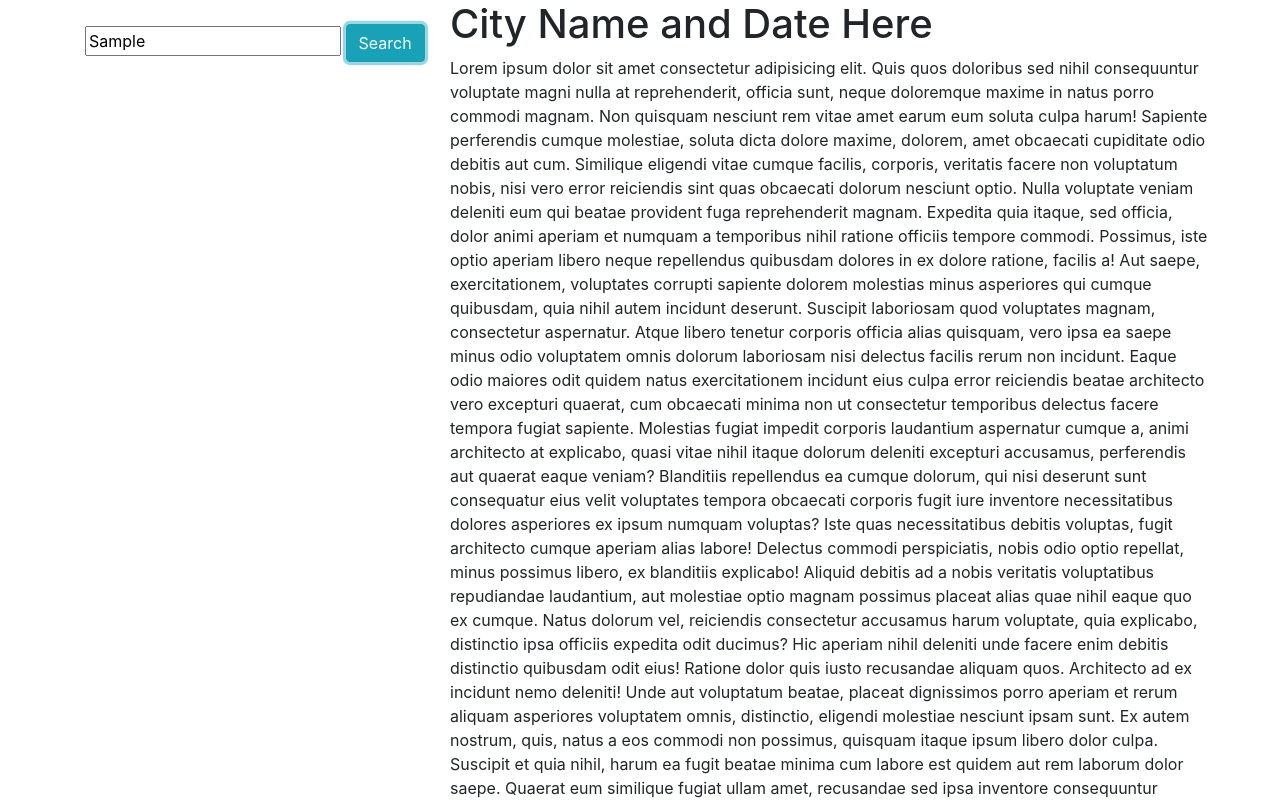
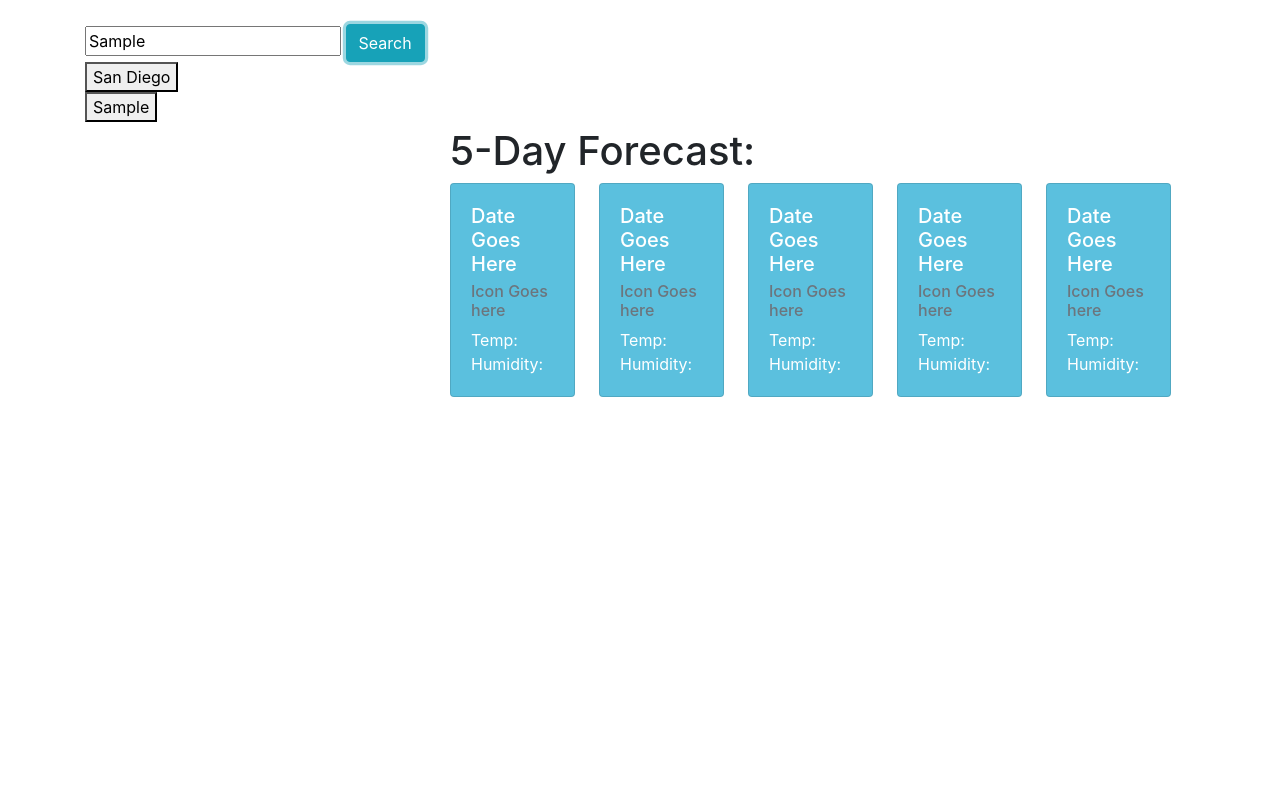
Before and after one commit to NathanNaylor/Open-Weather-App, a plain HTML site: page index.html in a window 1280 px wide. Both pictures are taken after typing "Sample" into the empty fields and a click on the button "Search". Shown: the top 800 px of the page. Drawn offline with nearby package versions, Linux system fonts and the light colour scheme; no server answers.

Commit message:
completed major parts of ajax request and search, working on history buttons

```diff
--- a/index.html
+++ b/index.html
@@ -16,8 +16,8 @@
         <div class="row">
             <div class="col-4">
                 <div class="wrapper mt-4">
-                    <input type="text">
-                    <button type="button" class="btn btn-info">Search</button>
+                    <input type="text" class="search-input" placeholder="City Name">
+                    <button type="button" class="btn btn-info search">Search</button>
                 </div>
                 <div class="append-city"></div>
 
@@ -26,41 +26,29 @@
             <div class="col-8">
 
                 <div class="row">
-                    <h1>City Name and Date Here</h1>
-                    <p>Lorem ipsum dolor sit amet consectetur adipisicing elit. Quis quos doloribus sed nihil
-                        consequuntur voluptate magni nulla at reprehenderit, officia sunt, neque doloremque maxime in
-                        natus porro commodi magnam. Non quisquam nesciunt rem vitae amet earum eum soluta culpa harum!
-                        Sapiente perferendis cumque molestiae, soluta dicta dolore maxime, dolorem, amet obcaecati
-                        cupiditate odio debitis aut cum. Similique eligendi vitae cumque facilis, corporis, veritatis
-                        facere non voluptatum nobis, nisi vero error reiciendis sint quas obcaecati dolorum nesciunt
-                        optio. Nulla voluptate veniam deleniti eum qui beatae provident fuga reprehenderit magnam.
-                        Expedita quia itaque, sed officia, dolor animi aperiam et numquam a temporibus nihil ratione
-                        officiis tempore commodi. Possimus, iste optio aperiam libero neque repellendus quibusdam
-                        dolores in ex dolore ratione, facilis a! Aut saepe, exercitationem, voluptates corrupti sapiente
-                        dolorem molestias minus asperiores qui cumque quibusdam, quia nihil autem incidunt deserunt.
-                        Suscipit laboriosam quod voluptates magnam, consectetur aspernatur. Atque libero tenetur
-                        corporis officia alias quisquam, vero ipsa ea saepe minus odio voluptatem omnis dolorum
-                        laboriosam nisi delectus facilis rerum non incidunt. Eaque odio maiores odit quidem natus
-                        exercitationem incidunt eius culpa error reiciendis beatae architecto vero excepturi quaerat,
-                        cum obcaecati minima non ut consectetur temporibus delectus facere tempora fugiat sapiente.
-                        Molestias fugiat impedit corporis laudantium aspernatur cumque a, animi architecto at explicabo,
-                        quasi vitae nihil itaque dolorum deleniti excepturi accusamus, perferendis aut quaerat eaque
-                        veniam? Blanditiis repellendus ea cumque dolorum, qui nisi deserunt sunt consequatur eius velit
-                        voluptates tempora obcaecati corporis fugit iure inventore necessitatibus dolores asperiores ex
-                        ipsum numquam voluptas? Iste quas necessitatibus debitis voluptas, fugit architecto cumque
-                        aperiam alias labore! Delectus commodi perspiciatis, nobis odio optio repellat, minus possimus
-                        libero, ex blanditiis explicabo! Aliquid debitis ad a nobis veritatis voluptatibus repudiandae
-                        laudantium, aut molestiae optio magnam possimus placeat alias quae nihil eaque quo ex cumque.
-                        Natus dolorum vel, reiciendis consectetur accusamus harum voluptate, quia explicabo, distinctio
-                        ipsa officiis expedita odit ducimus? Hic aperiam nihil deleniti unde facere enim debitis
-                        distinctio quibusdam odit eius! Ratione dolor quis iusto recusandae aliquam quos. Architecto ad
-                        ex incidunt nemo deleniti! Unde aut voluptatum beatae, placeat dignissimos porro aperiam et
-                        rerum aliquam asperiores voluptatem omnis, distinctio, eligendi molestiae nesciunt ipsam sunt.
-                        Ex autem nostrum, quis, natus a eos commodi non possimus, quisquam itaque ipsum libero dolor
-                        culpa. Suscipit et quia nihil, harum ea fugit beatae minima cum labore est quidem aut rem
-                        laborum dolor saepe. Quaerat eum similique fugiat ullam amet, recusandae sed ipsa inventore
-                        consequuntur voluptate? Perspiciatis, quasi voluptate excepturi tenetur maxime, ea iure enim
-                        harum exercitationem eum quis?</p>
+                    <h1 id="city-name"></h1>
+                </div>
+                <div class="row">
+                    <h2 id="temperature"></h2>
+                    <br>
+
+                </div>
+                <div class="row">
+                    <h2 id="humidity"></h2>
+                    <br>
+
+                </div>
+                <div class="row">
+                    <h2 id="wind-speed"></h2>
+                    <br>
+
+                </div>
+                <div class="row">
+                    <h2 id="uv-index"></h2>
+                    <button type="button" class="btn uv-severity"></button>
+                </div>
+                <div class="row">
+                    <hr>
                 </div>
                 <div class="row">
                     <h1>5-Day Forecast:</h1>
@@ -137,6 +125,123 @@
             </div>
         </div>
     </div>
+    <script src="https://code.jquery.com/jquery-3.4.1.min.js"
+        integrity="sha256-CSXorXvZcTkaix6Yvo6HppcZGetbYMGWSFlBw8HfCJo=" crossorigin="anonymous"></script>
+    <script>
+        var apiKey = "fb36f051233cb31b414e197acbf4328b";
+        var placeInput = "San Diego";
+        var place = "San Diego";
+        var buttonsReturned = [];
+        var buttons = [];
+        var i = 0;
+        console.log(buttons);
+
+        $(".append-city").append("<button class='history'>" + place + "</button> <br>")
+
+
+
+        function appendCityButton() {
+
+            placeInput = $(".search-input").val().trim();
+            if (placeInput != "") {
+                place = placeInput;
+                if (buttons.includes(place)) {
+                    return;
+                } else {
+                    $(".append-city").append("<button>" + place + "</button> <br>")
+                    buttons.push(place);
+                    localStorage.setItem("cities", JSON.stringify(buttons));
+                }
+            } else {
+                return;
+            }
+        }
+
+
+        function setCityInfo() {
+
+
+            $.ajax({
+                url: "https://api.openweathermap.org/data/2.5/weather?q=" + place + "&appid=" + apiKey,
+                method: "GET"
+            }).then(function (response) {
+                //display name of city and date in header
+                $("#city-name").text(response.name);
+                //display current temp for city
+                $("#temperature").text("Temperature: " + ((response.main.temp - 273.15) * 9 / 5 + 32).toFixed(1) + "°F");
+                //display current Humidity for city
+                $("#humidity").text("Humidity: " + response.main.humidity + "%");
+                //display current Wind Speed for city
+                $("#wind-speed").text("Wind Speed: " + response.wind.speed + "MPH");
+                var longitude = response.coord.lon;
+                var latitude = response.coord.lat;
+                console.log(latitude)
+
+                $.ajax({
+                    url: "https://api.openweathermap.org/data/2.5/uvi?appid=" + apiKey + "&lat=" + latitude + "&lon=" + longitude,
+                    method: "GET"
+                }).then(function (response) {
+                    console.log(response)
+                    //display current UV Index for city
+                    $("#uv-index").text("UV Index: " + response.value);
+                    if (response.value <= 2) {
+                        $(".uv-severity").attr("style", "background-color: green")
+                    } else if (response.value <= 5) {
+                        $(".uv-severity").attr("style", "background-color: yellow")
+                    } else if (response.value <= 7) {
+                        $(".uv-severity").attr("style", "background-color: orange")
+                    } else if (response.value <= 10) {
+                        $(".uv-severity").attr("style", "background-color: red")
+                    } else {
+                        $(".uv-severity").attr("style", "background-color: purple")
+                    }
+                })
+            });
+        }
+        if (localStorage.getItem("cities") !== null) {
+            buttonsReturned = localStorage.getItem("cities");
+            buttons = JSON.parse(buttonsReturned);
+            console.log(buttons);
+            while (i < buttons.length) {
+                $(".append-city").append("<button class='history'>" + buttons[i] + "</button> <br>")
+                i++
+            }
+        }
+
+        setCityInfo();
+
+        // setFiveDay();
+
+        //checks if local storage has any data to return
+
+
+        //on click grab user input for city
+        $(".search").on("click", function () {
+
+            //append new button below search with user input as name and save to local storage
+            appendCityButton();
+            //enter user input to variables for ajax requests to get page data
+            setCityInfo();
+
+            // setFiveDay();
+        });
+
+
+        $(".history").on("click", function () {
+
+            placeInput = $(this).text();
+            //if you click on a button in history
+
+
+            appendCityButton();
+
+            setCityInfo();
+
+        });
+
+
+
+    </script>
 </body>
 
 </html>
```
